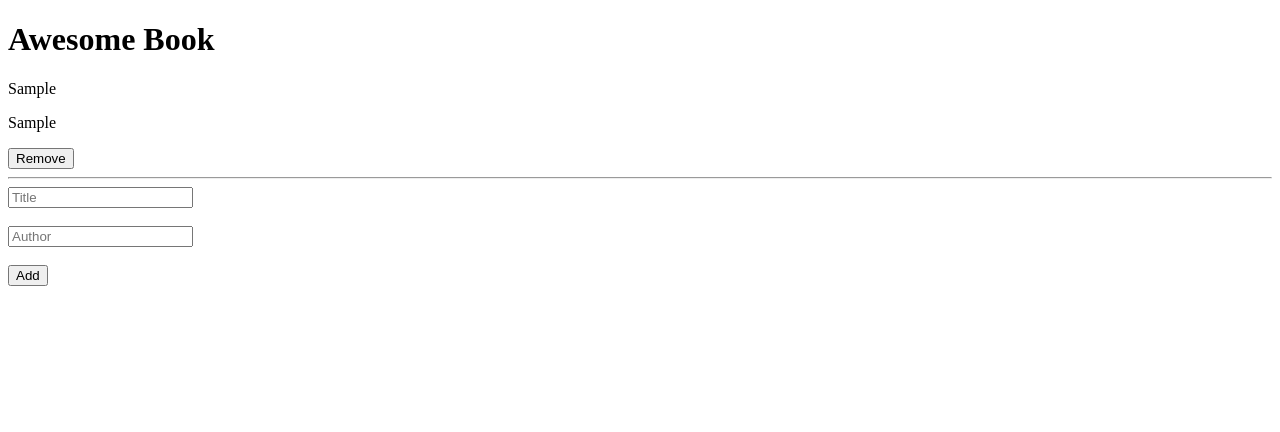
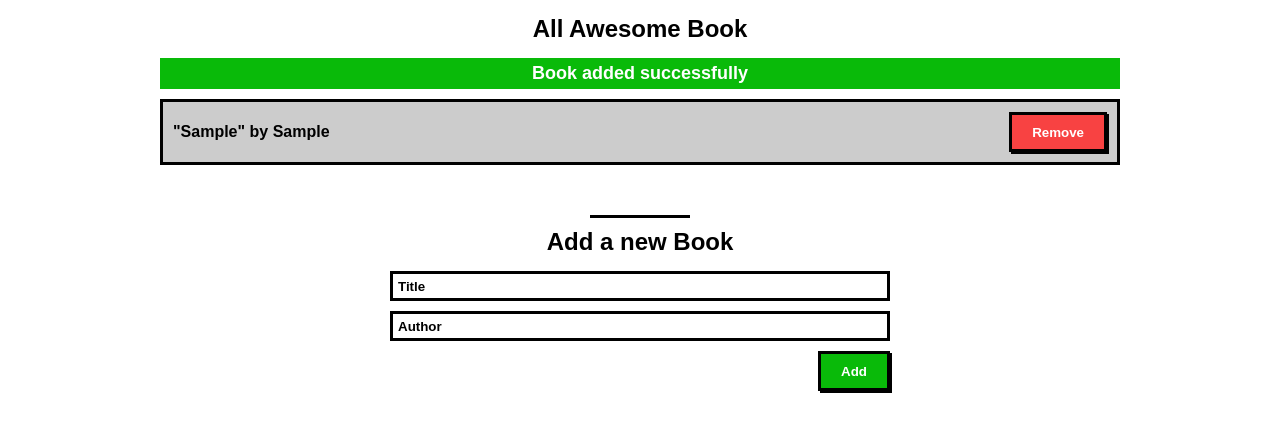
Before and after one commit to ticoniq/awesome-book, a website: page index.html in a window 1280 px wide. Both pictures are taken after typing "Sample", "Sample" into the empty fields and a click on the button "Add". Drawn offline with Linux system fonts and the light colour scheme.

Commit message:
Added style and error messages

```diff
--- a/index.html
+++ b/index.html
@@ -1,35 +1,29 @@
 <!DOCTYPE html>
 <html lang="en">
+
 <head>
   <meta charset="UTF-8" />
   <meta http-equiv="X-UA-Compatible" content="IE=edge" />
-    <meta
-      name="viewport"
-      content="width=device-width, initial-scale=1.0"
-    />
+  <meta name="viewport" content="width=device-width, initial-scale=1.0" />
   <link rel="stylesheet" href="style.css" />
-    <title>Awesome Book</title>
+  <title>Awesome Books</title>
 </head>
+
 <body>
-    <h1>Awesome Book</h1>
+  <section class="container">
+    <h1>All Awesome Book</h1>
     <p class="msg"></p>
-    <ul class="book-list">
-      <!-- <li>
-        <p>Lorem ipsum</p>
-        <p>Lorem, ipsum.</p>
-        <button type="button">Remove</button>
-        <hr />
-      </li> -->
-    </ul>
+    <ul class="book-list"></ul>
 
     <form class="form">
+      <h2>Add a new Book</h2>
         <input type="text" id="title" placeholder="Title" />
-      <br><br>
         <input type="text" id="author" placeholder="Author" />
-      <br><br>
       <button type="submit">Add</button>
     </form>
+  </section>
 
   <script src="script.js"></script>
 </body>
+
 </html>
--- a/script.js
+++ b/script.js
@@ -12,10 +12,8 @@ const displayBooks = (newBook) => {
   const li = document.createElement('li');
   li.id = newBook.id;
   li.innerHTML = `
-    <p>${newBook.title}</p>
-    <p>${newBook.author}</p>
+    <p>"${newBook.title}" by ${newBook.author}</p>
     <button id="remove" type="button">Remove</button>
-    <hr />
   `;
   bookList.appendChild(li);
 };
@@ -55,7 +53,9 @@ form.addEventListener('submit', (e) => {
   // check for any errors
   if (title.trim() === '' || author.trim() === '') {
     msg.innerText = 'All field are required';
+    msg.classList.add('error');
     setTimeout(() => {
+      msg.classList.remove('error');
       msg.innerText = '';
     }, 3000);
   } else {
@@ -67,6 +67,13 @@ form.addEventListener('submit', (e) => {
 
     // Save books data to localStorage
     addToLocalStorage(newBook);
+
+    msg.innerText = 'Book added successfully';
+    msg.classList.add('success');
+    setTimeout(() => {
+      msg.classList.remove('success');
+      msg.innerText = '';
+    }, 3000);
 
     document.querySelector('#title').value = '';
     document.querySelector('#author').value = '';
@@ -86,6 +93,13 @@ bookList.addEventListener('click', (e) => {
     );
     liParent.remove();
     localStorage.setItem('books', JSON.stringify(filteredBooks));
+
+    msg.innerText = 'Book removed successfully';
+    msg.classList.add('success');
+    setTimeout(() => {
+      msg.classList.remove('success');
+      msg.innerText = '';
+    }, 3000);
   }
   // prevent default submit
   e.preventDefault();
--- a/style.css
+++ b/style.css
@@ -1,5 +1,111 @@
+* {
+  box-sizing: border-box;
+  margin: 0;
+  padding: 0;
+  font-family: Arial, Helvetica, sans-serif;
+}
+
+.container {
+  max-width: 1000px;
+  margin: auto;
+  padding: 0 20px;
+}
+
+.container h1,
+.container h2 {
+  text-align: center;
+  margin: 15px 0;
+}
+
+.error {
+  width: 100%;
+  background: #f84242;
+  margin-bottom: 10px;
+  padding: 5px 0;
+  text-align: center;
+  color: #fff;
+  font-size: 18px;
+  font-weight: bolder;
+}
+
+.success {
+  width: 100%;
+  background: rgb(9, 186, 9);
+  margin-bottom: 10px;
+  padding: 5px 0;
+  text-align: center;
+  color: #fff;
+  font-size: 18px;
+  font-weight: bolder;
+}
+
 ul {
   list-style-type: none;
   margin: 0;
   padding: 0;
+  border: 3px solid #000;
 }
+
+ul li {
+  display: flex;
+  justify-content: space-between;
+  align-items: center;
+  padding: 10px;
+  font-weight: bolder;
+}
+
+ul li:nth-child(odd) {
+  background: #ccc;
+}
+
+button {
+  display: inline-block;
+  background: #f84242;
+  color: #fff;
+  font-weight: bolder;
+  box-shadow: 2px 2px #000;
+  padding: 0 20px;
+  height: 40px;
+  border: 3px solid #000;
+  cursor: pointer;
+}
+
+button:hover {
+  box-shadow: 5px 5px #000;
+  transition: 1s ease-in-out;
+}
+
+.form {
+  max-width: 500px;
+  margin: 50px auto;
+}
+
+.form h2::before {
+  content: "";
+  display: flex;
+  margin: auto;
+  padding-bottom: 10px;
+  border-top: 3px solid #000;
+  width: 100px;
+}
+
+#title,
+#author {
+  display: block;
+  border: 3px solid #000;
+  margin: 10px 0;
+  height: 30px;
+  width: 100%;
+  padding: 5px;
+}
+
+#title::placeholder,
+#author::placeholder {
+  color: #000;
+  font-weight: bolder;
+}
+
+.form button {
+  float: right;
+  background: #09ba09;
+}
```
Lines whose indentation alone changed are shown as unchanged.
